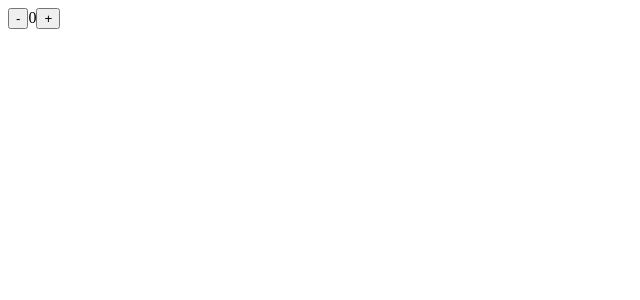
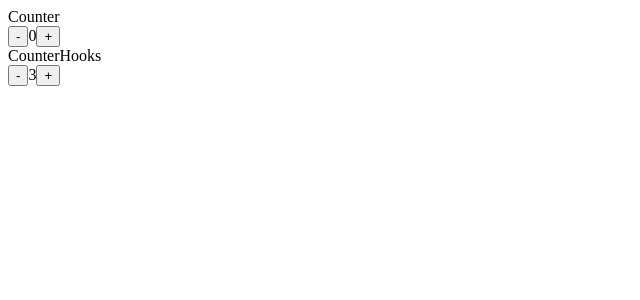
Before and after one commit to shafali03/counter-react, a React (Create React App) app: page / in a window 1280 px wide. Shown: the top 300 px of the page, without its empty margins (0-640 px from the left). Built offline with nearby package versions, Linux system fonts and the light colour scheme.

Commit message:
Used class component and with function component used counterHooks to compare the difference

```diff
--- a/src/App.js
+++ b/src/App.js
@@ -1,10 +1,15 @@
 import React from 'react';
 import Counter from './Counter'
-
+import CounterHooks from './CounterHooks'
 
 function App() {
   return (
-    <Counter initialCount={0} />
+    <>
+      Counter
+      <Counter initialCount={0} />
+      CounterHooks
+      <CounterHooks initialCount={3} />
+    </>
   )
 }
 
--- a/src/Counter.js
+++ b/src/Counter.js
@@ -21,6 +21,8 @@
   }
 
   changeCount(amount) {
-    this.setState({ count: this.state.count + amount })
+    this.setState(prevState => {
+      return {  count: prevState.count + amount }
+    })
   }
 }
--- /dev/null
+++ b/src/CounterHooks.js
@@ -0,0 +1,13 @@
+import React, {useState} from 'react'
+
+export default function CounterHooks({ initialCount }) {
+  const [count, setCount] = useState(initialCount)
+  return (
+    <div>
+      <button onClick={() => setCount(prevCount => prevCount -1 )}>-</button>
+        <span>{count}</span>
+      <button onClick={() => setCount(prevCount => prevCount + 1)}>+</button>
+    </div>
+  )
+
+}
```
